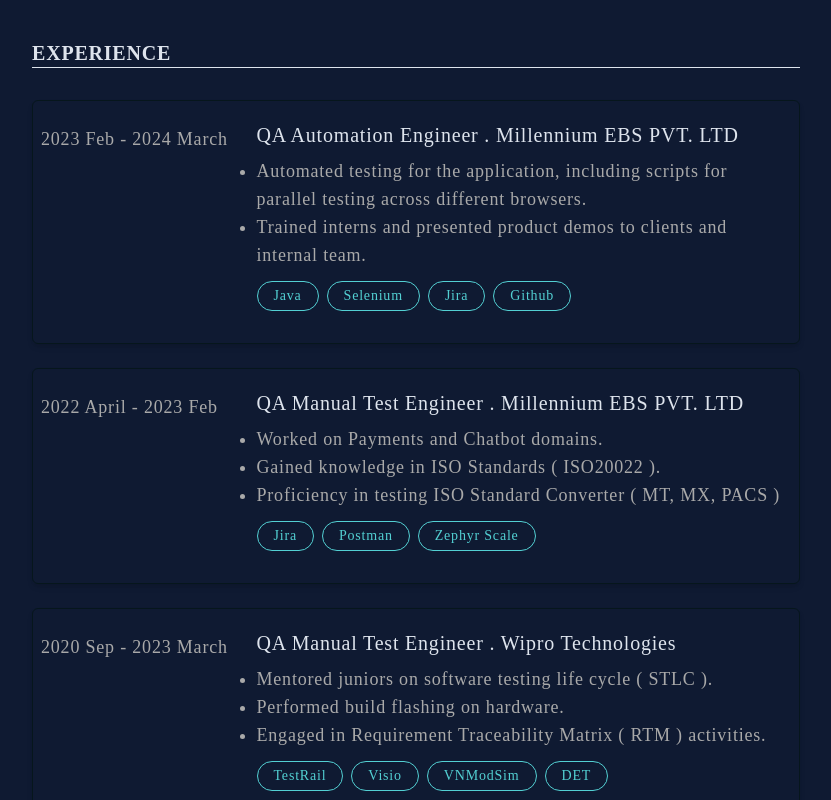
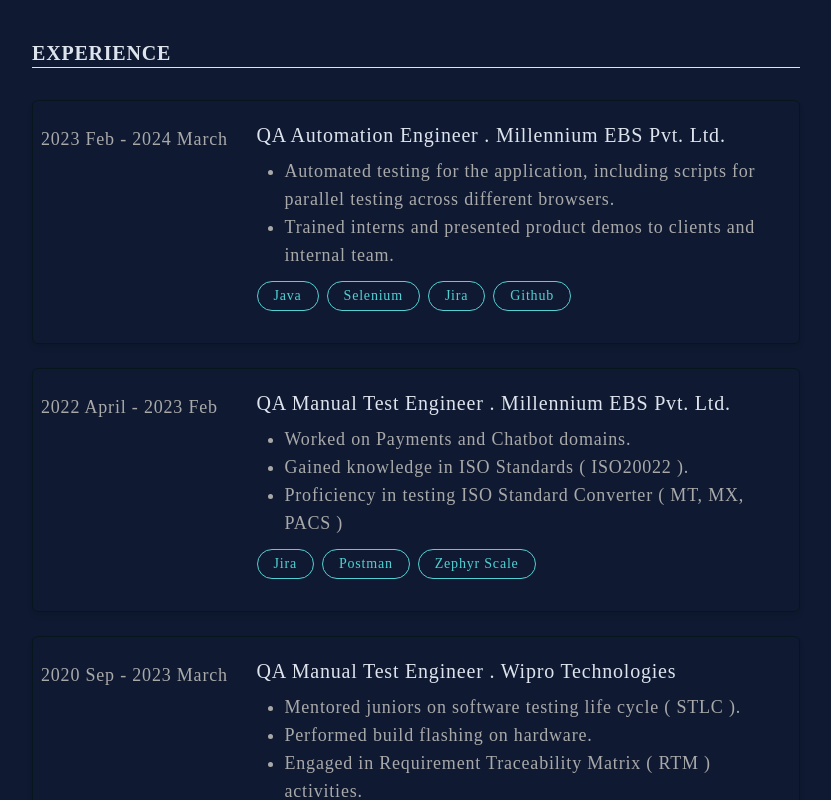
Before and after one commit to Rinsha-Rahees/Portfolio, a React (Create React App) app in the folder my-portfolio/: page / in a window 1280 px wide. Shown: the part 1900-2700 px from the top of the page, without its empty margins (448-1279 px from the left). Built offline with nearby package versions, Linux system fonts and the light colour scheme.

Commit message:
Experience Bug Fix

```diff
--- a/my-portfolio/src/Components/ExperienceData.js
+++ b/my-portfolio/src/Components/ExperienceData.js
@@ -15,7 +15,7 @@
           {role} . {company}
         </h3>
         <>{desc.map((desc) => (
-          <ul key={desc} className="list-disc">
+          <ul key={desc} className="pl-7 list-disc">
             <li>{desc}</li>
           </ul>
         ))}</>
--- a/my-portfolio/src/utils/constants.js
+++ b/my-portfolio/src/utils/constants.js
@@ -48,7 +48,7 @@
 
 export const EXPERIENCE = [
     {
-        company:"Millennium EBS PVT. LTD",
+        company:"Millennium EBS Pvt. Ltd.",
         role:"QA Automation Engineer",
         desc:[" Automated testing for the application, including scripts for parallel testing across different browsers.",
         "Trained interns and presented product demos to clients and internal team.",],
@@ -57,7 +57,7 @@
         skills:[ "Java", "Selenium", "Jira", "Github"]
     },
     {
-        company:"Millennium EBS PVT. LTD",
+        company:"Millennium EBS Pvt. Ltd.",
         role:"QA Manual Test Engineer",
         desc:["Worked on Payments and Chatbot domains.", "Gained knowledge in ISO Standards ( ISO20022 ).",
         "Proficiency in testing ISO Standard Converter ( MT, MX, PACS )",],
```
